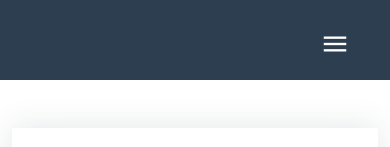
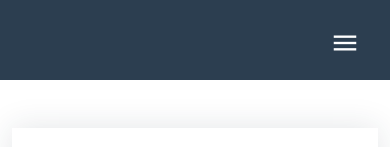
Before and after one commit to abdulnaseem/coachhandco, an Angular app: page /founder in a window 390 px wide. Shown: the top 147 px of the page. Built offline with nearby package versions, Linux system fonts and the light colour scheme.

Commit message:
nav styling change

```diff
--- a/src/app/components/header/header.component.css
+++ b/src/app/components/header/header.component.css
@@ -63,11 +63,11 @@ label #cancel {
     position: absolute;
     right: 0;
     line-height: 80px;
-    margin-right: 40px;
+    margin-right: 30px;
     cursor: pointer;
     display: none;
     margin-left: 20px;
-    top: 4px;
+    top: 3px;
 }
 
 #check {
@@ -118,7 +118,7 @@ label #cancel {
     }
 
     #check:checked ~ ul {
-        right: -60%;
+        right: -50%;
     }
 
     #check:checked ~ label #btn {
```
